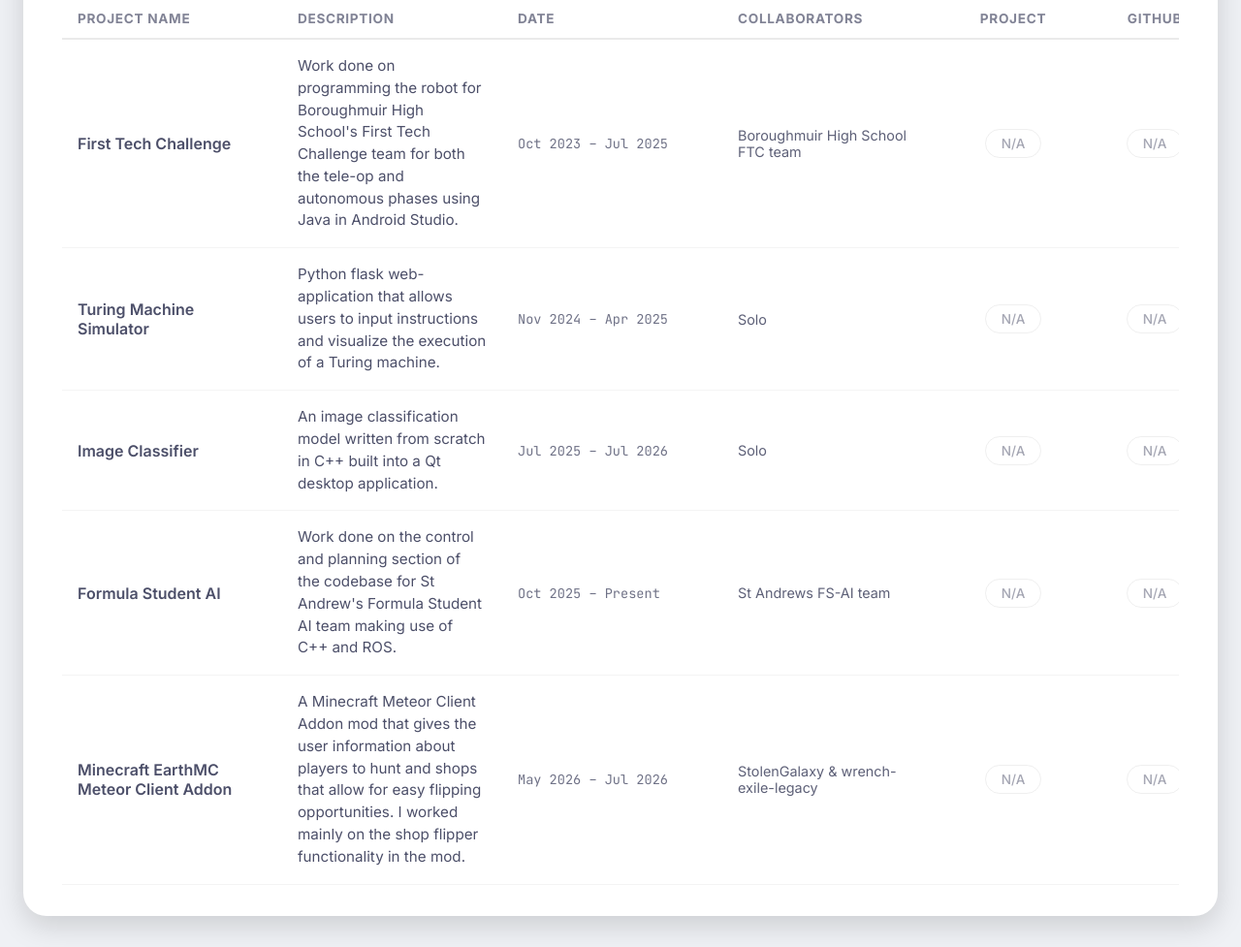
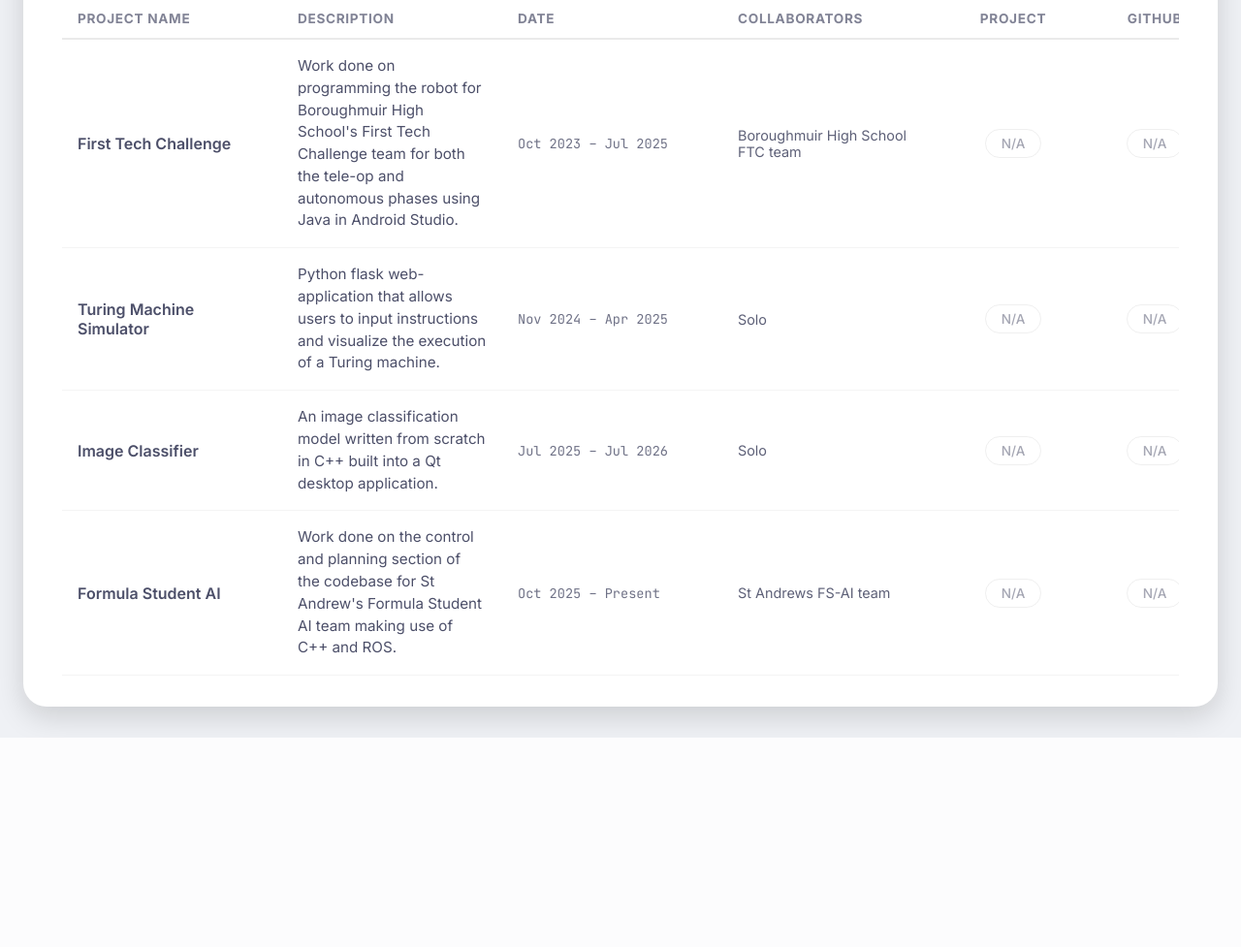
Before and after one commit to AverageApple288/PortfolioWebsite, a Flask app: page /projects in a window 1280 px wide. Shown: the part 178-1155 px from the top of the page at 97% size. After the commit the page ends 939 px from the top, so only its background shows below. Run offline with Flask 3, Linux system fonts and the light colour scheme.

Commit message:
Removed meteor client project

```diff
--- a/templates/about.html
+++ b/templates/about.html
@@ -24,7 +24,7 @@
                     <i class="fa-solid fa-envelope"></i>
                 </a>
 
-                <a href="https://linkedin.com/in/yourprofile" target="_blank" class="social-btn" aria-label="LinkedIn">
+                <a href="#" target="_blank" class="social-btn" aria-label="LinkedIn">
                     <i class="fa-brands fa-linkedin-in"></i>
                 </a>
 
@@ -32,7 +32,7 @@
                     <i class="fa-brands fa-github"></i>
                 </a>
 
-                <a href="/resume.pdf" target="_blank" class="social-btn" aria-label="Resume">
+                <a href="/cv.pdf" target="_blank" class="social-btn" aria-label="Resume">
                     <i class="fa-solid fa-file-pdf"></i>
                 </a>
             </section>
--- a/templates/projects.html
+++ b/templates/projects.html
@@ -60,14 +60,6 @@
                             <td><span class="link-pill disabled">N/A</span></td>
                             <td><span class="link-pill disabled">N/A</span></td>
                         </tr>
-                        <tr>
-                            <td class="proj-name">Minecraft EarthMC Meteor Client Addon</td>
-                            <td class="proj-desc">A Minecraft Meteor Client Addon mod that gives the user information about players to hunt and shops that allow for easy flipping opportunities. I worked mainly on the shop flipper functionality in the mod.</td>
-                            <td class="proj-date">May 2026 – Jul 2026</td>
-                            <td class="proj-collab">StolenGalaxy & wrench-exile-legacy</td>
-                            <td><span class="link-pill disabled">N/A</span></td>
-                            <td><span class="link-pill disabled">N/A</span></td>
-                        </tr>
                     </tbody>
                 </table>
             </section>
```
